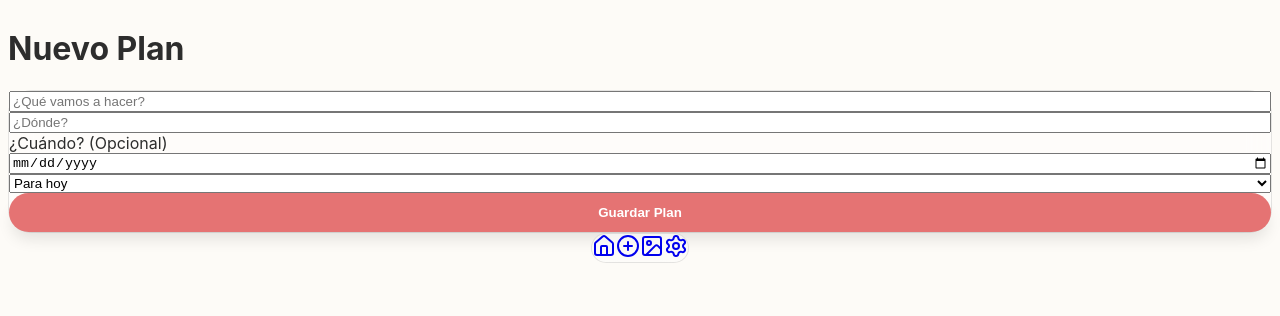
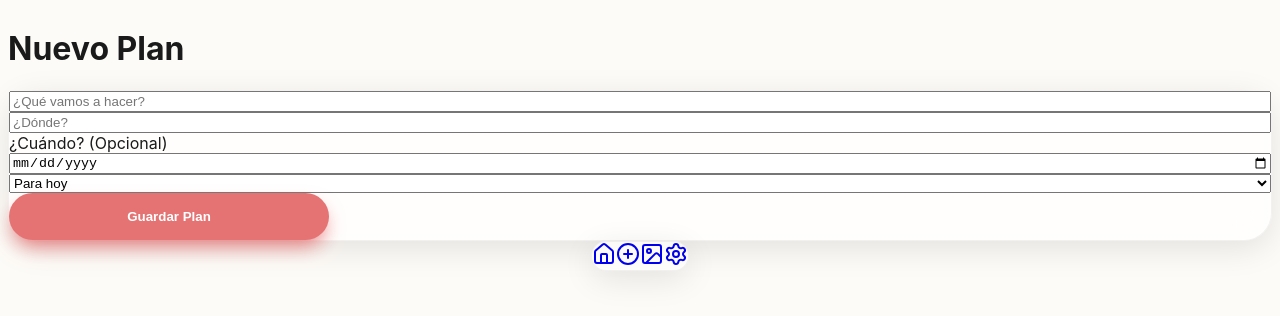
Before and after one commit to laucorosan-spec/la-indecision, a Next.js app: page /planes in a window 1280 px wide. Shown: the top 316 px of the page. Built offline with nearby package versions, Linux system fonts and the light colour scheme.

Commit message:
Update globals.css

```diff
--- a/src/app/globals.css
+++ b/src/app/globals.css
@@ -4,65 +4,68 @@
 
 :root {
   --background: #fdfbf7;
-  --foreground: #2d2d2d;
-  --card-bg: rgba(255, 255, 255, 0.4);
+  --foreground: #1a1a1a;
+  --card-bg: rgba(255, 255, 255, 0.7);
   --primary: #e57373;
-  --border: rgba(0, 0, 0, 0.1);
+  --border: rgba(0, 0, 0, 0.05);
+  --shadow: rgba(0, 0, 0, 0.1);
 }
 
 .dark {
-  --background: #0a0a0a;
+  --background: #050505;
   --foreground: #ffffff;
-  --card-bg: rgba(30, 30, 30, 0.6);
+  --card-bg: rgba(20, 20, 20, 0.8);
   --primary: #ff5252;
   --border: rgba(255, 255, 255, 0.1);
+  --shadow: rgba(0, 0, 0, 0.5);
 }
 
 body {
   background-color: var(--background);
   color: var(--foreground);
-  font-family: 'Inter', sans-serif;
+  font-family: 'Inter', -apple-system, sans-serif;
   min-height: 100vh;
-  transition: background-color 0.3s ease, color 0.3s ease;
+  transition: background-color 0.4s cubic-bezier(0.4, 0, 0.2, 1);
 }
 
 .glass {
   background: var(--card-bg);
-  backdrop-filter: blur(12px);
-  -webkit-backdrop-filter: blur(12px);
+  backdrop-filter: blur(16px);
+  -webkit-backdrop-filter: blur(16px);
   border: 1px solid var(--border);
-  border-radius: 24px;
+  border-radius: 28px;
+  box-shadow: 0 8px 32px 0 var(--shadow);
 }
 
-/*
-   HEMOS CAMBIADO ESTO:
-   En lugar de @apply, usamos CSS estándar para evitar errores de compilación
-*/
 .btn-primary {
   background-color: var(--primary);
   color: white;
   font-weight: 700;
-  padding: 0.75rem 1.5rem;
+  padding: 1rem 2rem;
   border-radius: 9999px;
-  transition: all 0.2s ease;
-  box-shadow: 0 10px 15px -3px rgba(0, 0, 0, 0.1);
+  transition: all 0.3s ease;
+  box-shadow: 0 10px 20px -5px var(--primary);
   display: inline-flex;
   align-items: center;
   justify-content: center;
   border: none;
   cursor: pointer;
+  width: 100%;
+  max-width: 320px;
 }
 
 .btn-primary:hover {
-  opacity: 0.9;
-  transform: translateY(-1px);
+  transform: translateY(-2px);
+  filter: brightness(1.1);
+  box-shadow: 0 15px 25px -5px var(--primary);
 }
 
 .btn-primary:active {
-  transform: scale(0.95);
+  transform: scale(0.96);
 }
 
-.btn-primary:disabled {
-  opacity: 0.5;
-  cursor: not-allowed;
+/* Animación para la ruleta */
+@keyframes spin-slow {
+  from { transform: rotate(0deg); }
+  to { transform: rotate(360deg); }
 }
```
